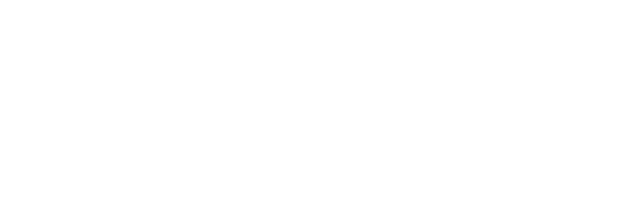
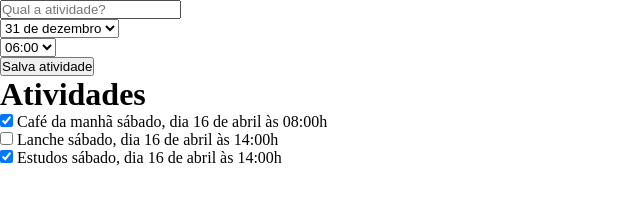
Before and after one commit to thiallymoura/app-roteiro, a plain HTML site: page index.html in a window 1280 px wide. Shown: the whole page, without its empty margins (0-640 px from the left). Drawn offline with nearby package versions, Linux system fonts and the light colour scheme.

Commit message:
html e javascript

```diff
--- a/assets/js/scripts.js
+++ b/assets/js/scripts.js
@@ -0,0 +1,178 @@
+//biblioteca dayjs
+const formatador = (data) =>{
+    return {
+       dia: {
+           numerico: dayjs(data).format('DD'),
+           semana: {
+               curto: dayjs(data).format('ddd'),
+               longo: dayjs(data).format('dddd'),
+           }
+        },
+       mes: dayjs(data).format('MMMM'),
+       hora: dayjs(data).format('HH:mm'),
+
+    }
+}
+
+
+const atividade = {
+    nome: "Café da manhã",
+    data: new Date("2022-04-16 08:00:00"), //new Date - cria uma data
+    finalizada: true
+}
+
+let atividades = [
+    atividade,
+    {
+        nome: "Lanche",
+        data: new Date("2022-04-16 14:00:00"),
+        finalizada: false
+    },
+    {
+        nome: "Estudos",
+        data: new Date("2022-04-16 14:00:00"),
+        finalizada: true
+    },
+
+]
+
+//atividades = []
+
+const criarItemDeAtividade = (atividade) =>{
+
+    let input = `
+    <input
+    onchange="concluirAtividade(event)"
+    value="${atividade.data}"
+    type="checkbox"
+    `
+
+    if(atividade.finalizada){
+        input += 'checked'
+    }
+
+    input += '>'
+
+    const formatar = formatador(atividade.data);
+
+    return `
+        <div>
+            ${input}
+            <span>${atividade.nome}</span>
+            <time>
+                ${formatar.dia.semana.longo},
+                dia ${formatar.dia.numerico}
+                de ${formatar.mes}
+                às ${formatar.hora}h
+                </time>
+        </div>
+    `
+}
+
+const atualizarListaDeAtividades = () => { //cria uma função
+    const section = document.querySelector('section'); // acesso o documento e pega um seletor
+    section.innerHTML = ''
+
+    // verifica se o array esta vazio
+    if(atividades.length === 0){
+        section.innerHTML = `<p>Nenhuma atividade cadastrada.</p>`
+        return
+
+    }
+
+    for(let atividade of atividades){ //for - percorre o array
+        section.innerHTML += criarItemDeAtividade(atividade); // innerHTML - modifica o HTML, () executa a função  | += concatena
+    }
+
+}
+
+atualizarListaDeAtividades()
+
+
+const salvarAtividade = (event) => {
+    event.preventDefault(); //previne o comportamento padrao
+    const dadosDoFormulario = new FormData(event.target); //pega os dados do formulario
+
+    const nome = dadosDoFormulario.get('atividade');
+    const dia = dadosDoFormulario.get('dia');
+    const hora = dadosDoFormulario.get('hora');
+    const data = `${dia} ${hora}`
+
+    const novaAtividade = { //objeto
+        nome,
+        data,
+        finalizada: false
+    }
+
+    const atividadeExiste = atividades.find((atividade) => { //find - percorre o array
+        return atividade.data === novaAtividade.data //retorna true ou false
+    })
+
+    if(atividadeExiste){
+        return alert('Dia/hora não disponível')
+    }
+
+
+    atividades = [novaAtividade, ...atividades] //concatena o array com o novo item
+    atualizarListaDeAtividades()
+}
+
+
+const criarDiasSelecao = () => {
+    const dias = [
+        "2024-12-31",
+        "2025-01-01",
+        "2025-01-02",
+        "2025-01-03",
+        "2025-01-04",
+    ]
+
+
+    let diasSelecao = ' '
+
+    for(let dia of dias){
+        const formatar = formatador(dia);
+        const diaFormatado = `
+        ${formatar.dia.numerico} de
+        ${formatar.mes}`
+
+        diasSelecao += `
+        <option value="${dia}">${diaFormatado}</option>
+        `
+    }
+
+    document.querySelector('select[name="dia"]')
+    .innerHTML = diasSelecao
+}
+criarDiasSelecao()
+
+const criarHorasSelecao = (i) => {
+    let horasDisponiveis = ' '
+
+    for(let i = 6; i < 23; i++){
+        const hora = String(i).padStart(2, '0') //padStart - adiciona 0 na frente
+        horasDisponiveis += `<option value="${hora}:00">${hora}:00</option>`
+        horasDisponiveis += `<option value="${hora}:30">${hora}:30</option>`
+
+    }
+
+    document.querySelector('select[name="hora"]')
+    .innerHTML = horasDisponiveis
+
+}
+criarHorasSelecao()
+
+const concluirAtividade = (event) => {
+    const input = event.target
+    const dataDesteInput = input.value
+
+    const atividade = atividades.find((atividade) => {
+        return atividade.data == dataDesteInput
+    })
+
+    if(!atividade){
+        return
+    }
+
+    atividade.finalizada = !atividade.finalizada //inverte o valor
+}
--- a/index.html
+++ b/index.html
@@ -1,13 +1,51 @@
 <!DOCTYPE html>
 <html lang="pt-BR">
+
 <head>
     <meta charset="UTF-8">
     <meta name="viewport" content="width=device-width, initial-scale=1.0">
     <title>Roteiro de Viagem</title>
+
+    <script src="https://cdn.jsdelivr.net/npm/dayjs@1/dayjs.min.js"></script>
+    <script src="https://cdn.jsdelivr.net/npm/dayjs@1/locale/pt-br.js"></script>
+    <script>dayjs.locale('pt-br')</script>
+
     <link rel="stylesheet" href="/assets/css/style.css">
+
 </head>
+
 <body>
 
+    <form onsubmit="salvarAtividade(event)">
+
+        <div>
+            <input
+                type="text"
+                placeholder="Qual a atividade?"
+                name="atividade"
+                required
+            >
+        </div>
+
+        <div>
+            <select name="dia">
+                <option value="2024-03-01">01 de fevereiro</option>
+            </select>
+        </div>
+
+        <div>
+            <select name="hora">
+                <option value="10:30">10:30</option>
+            </select>
+        </div>
+
+        <button type="submit">Salva atividade</button>
+
+    </form>
+
+
+    <h1>Atividades</h1>
+    <section></section>
 
     <script src="/assets/js/scripts.js"></script>
 </body>
```
